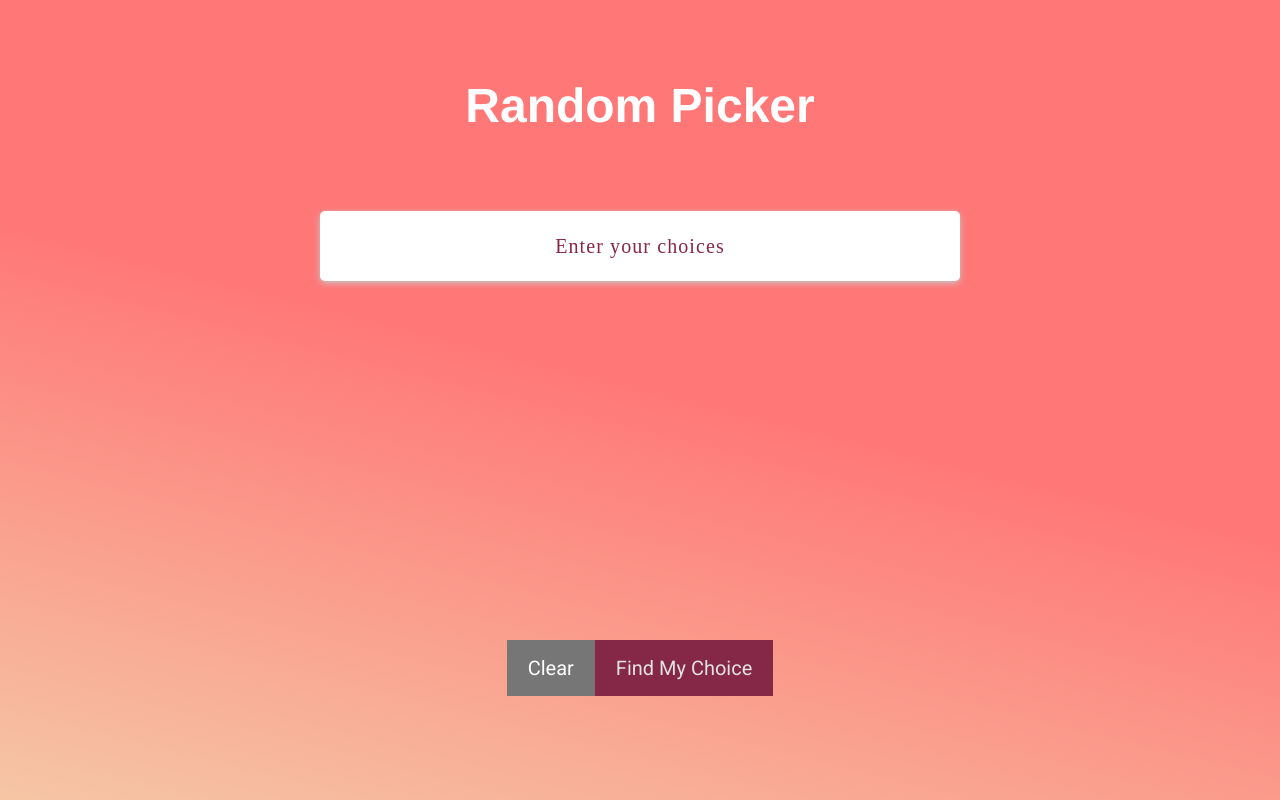
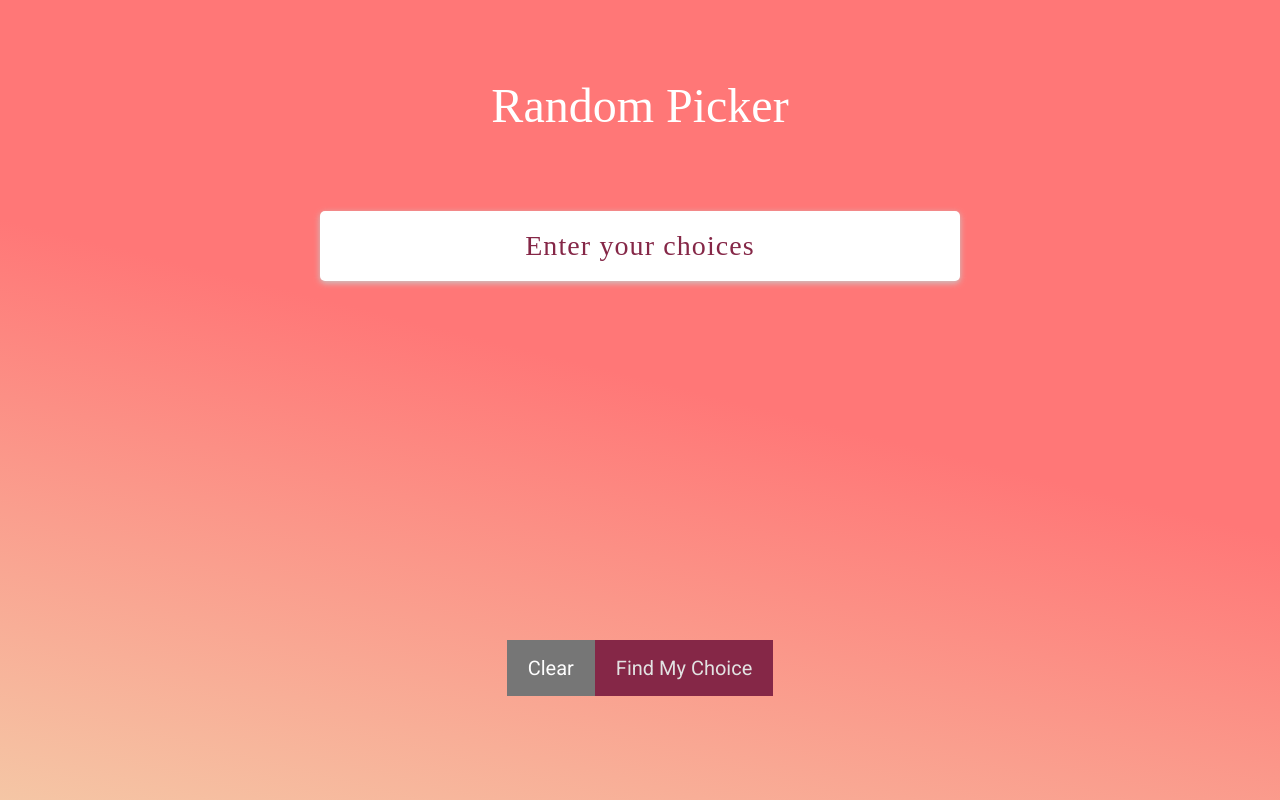
Before and after one commit to CodeIncubator/random-picker, a React (Create React App) app: page / in a window 1280 px wide. Built offline with nearby package versions, Linux system fonts and the light colour scheme.

Commit message:
feat(app): changing fonts and design

```diff
--- a/src/App.css
+++ b/src/App.css
@@ -4,7 +4,7 @@ body {
     overflow: hidden;
     margin: 0;
     padding: 0;
-    font-family: 'Segoe UI', Tahoma, Geneva, Verdana, sans-serif;
+    font-family: 'Josefin Sans', 'Segoe UI', Tahoma, Geneva, Verdana, sans-serif;
     color: #15632f;
     background: rgb(255,119,119);
     background: linear-gradient(194deg, rgba(255,119,119,1) 48%, rgba(245,198,165,1) 100%);
@@ -40,7 +40,8 @@ html{
     text-align: center;
     margin: 1.5em 0;
     font-size: 3em;
-    font-weight: 700;
+    font-weight: normal;
+    font-family: 'Josefin Sans';
 }
 .form-group {
     width: 50%;
@@ -60,12 +61,13 @@ html{
     background: #fefefe;
     border-radius: 3px;
     float: left;
-    font-size: 24px;
+    font-size: 32px;
     margin: 10px 20px;
     display: flex;
     align-items: center;
     justify-content: center;
     box-shadow: 0 2px 2px 0 rgba(0, 0, 0, 0.14), 0 3px 1px -2px rgba(0, 0, 0, 0.12), 0 1px 5px 0 rgba(0, 0, 0, 0.2);
+    font-family: 'Caveat';
 }
 .form-group-item p {
     margin: 15px 0;
@@ -77,16 +79,18 @@ html{
     height: 40px;
     width: 90%;
     margin: 0 auto;
-    font-size: 20px;
+    font-size: 28px;
     border: none;
     outline: none;
     background: transparent;
     color: #852747;
+    font-family: 'Caveat';
 }
 input::placeholder {
     font-weight: 200;
+    font-size: 28px;
     letter-spacing: 1.1px;
-    font-family: cursive;
+    font-family: 'Caveat';
     color: #852747;
 }
 input:focus::placeholder {
@@ -147,3 +151,24 @@ input:focus::placeholder {
     line-height: 45px;
     cursor: pointer;
 }
+.removeIcon {
+    position: absolute;
+    right: -15px;
+    top: -15px;
+    background: red;
+    border-radius: 50%;
+    width: 40px;
+    height: 40px;
+    display: flex;
+    justify-content: center;
+    align-items: center;
+    cursor: pointer;
+}
+
+.removeIcon a {
+    color: #FFF !important;
+    font-weight: 700 !important;
+    padding: 0 !important;
+    margin: 0 !important;
+    font-family: Arial, Helvetica, sans-serif;
+}
--- a/src/App.js
+++ b/src/App.js
@@ -79,13 +79,13 @@ class App extends Component {
 						<div>
 							<p>{item}</p>
 						</div>
-						<div>
+						<div className='removeIcon'>
 							<a
 								className="clear button alert"
 								href="javascript:void(0);"
 								onClick={() => this.handleRemoveItem(i)}
 							>
-									Remove
+								X
 							</a>
 						</div>
 					</div>
```
